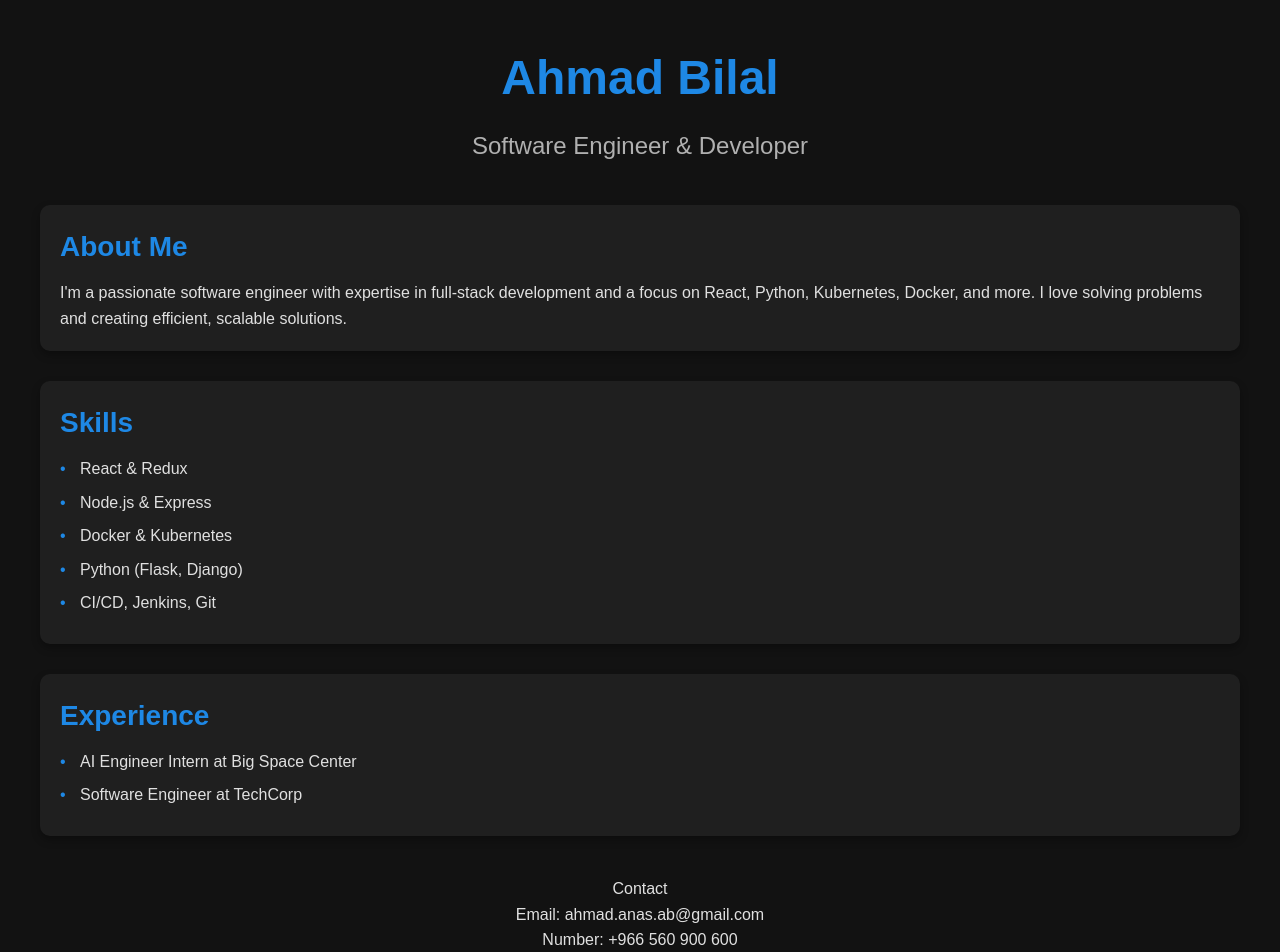
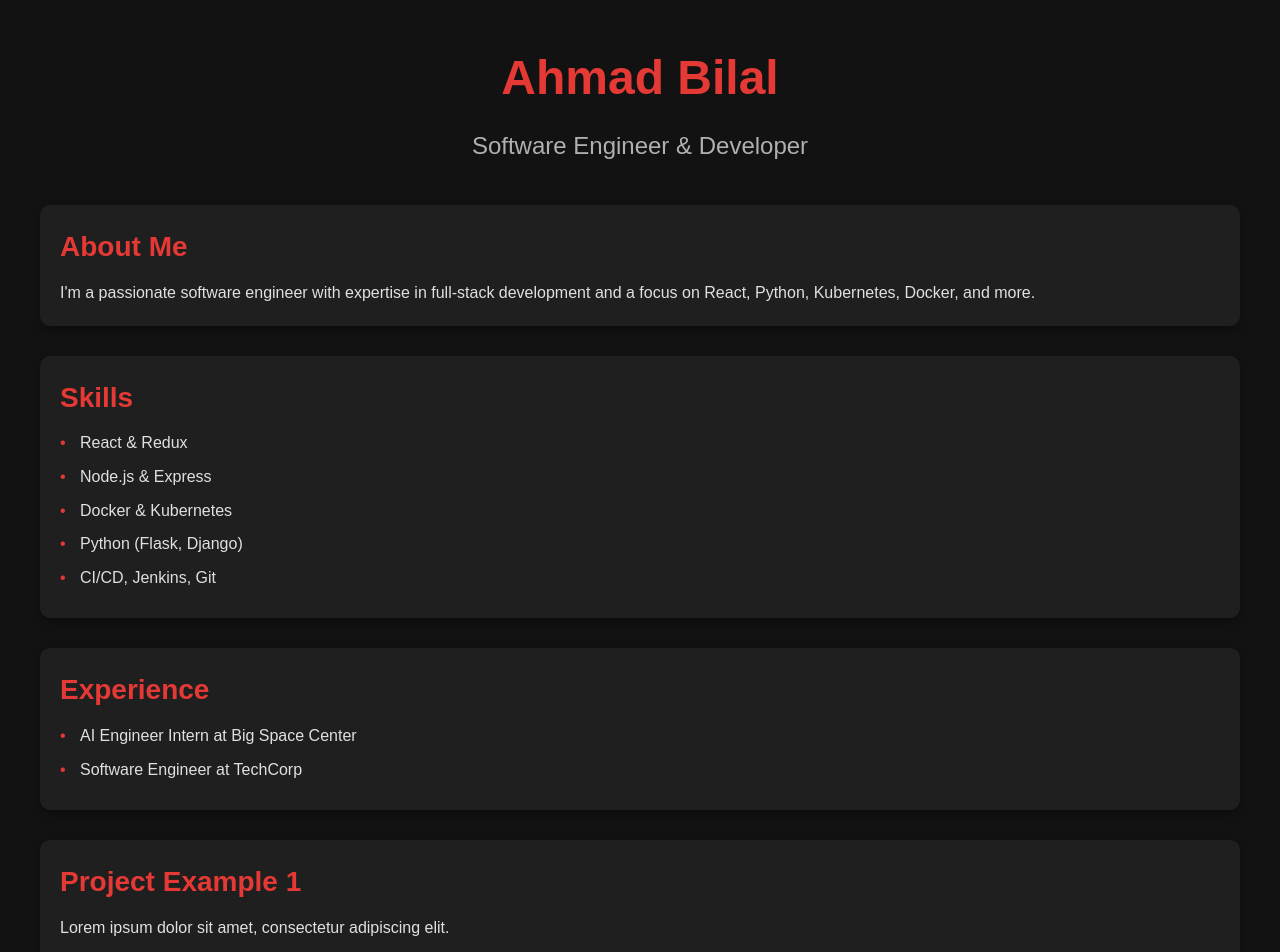
Before and after one commit to Abilal9/abilal.co, a React (Create React App) app: page / in a window 1280 px wide. Shown: the top 952 px of the page. Built offline with nearby package versions, Linux system fonts and the light colour scheme.

Commit message:
Updated Files

```diff
--- a/package.json
+++ b/package.json
@@ -9,6 +9,8 @@
     "@testing-library/user-event": "^13.5.0",
     "react": "^19.0.0",
     "react-dom": "^19.0.0",
+    "react-infinite-scroll-component": "^6.1.0",
+    "react-intersection-observer": "^9.16.0",
     "react-scripts": "5.0.1",
     "web-vitals": "^2.1.4"
   },
--- a/src/App.css
+++ b/src/App.css
@@ -1,4 +1,4 @@
-/* Global Styles */
+/* Basic reset and dark mode setup */
 * {
   margin: 0;
   padding: 0;
@@ -6,14 +6,14 @@
 }
 
 body {
-  font-family: 'Arial', sans-serif;
-  background-color: #121212; /* Dark background */
-  color: #f0f0f0; /* Light text color */
+  font-family: "Arial", sans-serif;
+  background-color: #121212;
+  color: #f0f0f0;
   line-height: 1.6;
   padding: 40px;
 }
 
-/* Header */
+/* Header styles */
 .App-header {
   text-align: center;
   margin-bottom: 40px;
@@ -22,33 +22,49 @@ body {
 .name {
   font-size: 3rem;
   font-weight: bold;
-  color: #1e88e5; /* Bright accent color */
+  color: #e53935;
 }
 
 .title {
   font-size: 1.5rem;
-  color: #b0b0b0; /* Lighter text */
+  color: #b0b0b0;
   margin-top: 10px;
 }
 
-/* Sections */
-section {
-  background-color: #1f1f1f; /* Darker section background */
+/* Section styles for fade effect */
+.fade-section {
+  background-color: #1f1f1f;
   border-radius: 10px;
   box-shadow: 0 4px 8px rgba(0, 0, 0, 0.3);
   padding: 20px;
   margin-bottom: 30px;
+  transition: opacity 0.6s ease, transform 0.6s ease;
+  opacity: 0;
+  transform: translateY(30px);
 }
 
+.fade-in {
+  opacity: 1;
+  transform: translateY(0);
+}
+
+.fade-out {
+  opacity: 0;
+  transform: translateY(30px);
+}
+
+/* Headings */
 h2 {
   font-size: 1.75rem;
-  color: #1e88e5; /* Bright accent color */
+  color: #e53935;
   margin-bottom: 10px;
 }
 
-p, ul {
+/* Text and lists */
+p,
+ul {
   font-size: 1rem;
-  color: #e0e0e0; /* Light text color */
+  color: #e0e0e0;
 }
 
 ul {
@@ -63,10 +79,10 @@ ul li {
 }
 
 ul li:before {
-  content: '•';
+  content: "•";
   position: absolute;
   left: 0;
-  color: #1e88e5; /* Bright accent color */
+  color: #e53935;
 }
 
 /* Footer */
@@ -77,10 +93,14 @@ footer {
 }
 
 footer a {
-  color: #1e88e5; /* Bright accent color */
+  color: #e53935;
   text-decoration: none;
 }
 
 footer a:hover {
   text-decoration: underline;
 }
+
+html {
+  scroll-behavior: smooth;
+}
--- a/src/App.js
+++ b/src/App.js
@@ -1,6 +1,29 @@
-import './App.css';
+import React from "react";
+import "./App.css";
+import { useInView } from "react-intersection-observer";
+import ProjectSection from "./ProjectSection"; // Adjust the path as needed
 
 function App() {
+  // Main sections useInView hooks
+  const { ref: aboutRef, inView: aboutInView } = useInView({
+    triggerOnce: false,
+    threshold: 0.3,
+  });
+  const { ref: skillsRef, inView: skillsInView } = useInView({
+    triggerOnce: false,
+    threshold: 0.3,
+  });
+  const { ref: experienceRef, inView: experienceInView } = useInView({
+    triggerOnce: false,
+    threshold: 0.3,
+  });
+
+  // List of 10 projects
+  const projects = Array.from({ length: 10 }, (_, index) => ({
+    title: `Project Example ${index + 1}`,
+    description: "Lorem ipsum dolor sit amet, consectetur adipiscing elit.",
+  }));
+
   return (
     <div className="App">
       <header className="App-header">
@@ -8,14 +31,22 @@ function App() {
         <p className="title">Software Engineer & Developer</p>
       </header>
 
-      <section className="About">
+      <section
+        ref={aboutRef}
+        className={`fade-section ${aboutInView ? "fade-in" : "fade-out"}`}
+      >
         <h2>About Me</h2>
         <p>
-          I'm a passionate software engineer with expertise in full-stack development and a focus on React, Python, Kubernetes, Docker, and more. I love solving problems and creating efficient, scalable solutions.
+          I'm a passionate software engineer with expertise in full-stack
+          development and a focus on React, Python, Kubernetes, Docker, and
+          more.
         </p>
       </section>
 
-      <section className="Skills">
+      <section
+        ref={skillsRef}
+        className={`fade-section ${skillsInView ? "fade-in" : "fade-out"}`}
+      >
         <h2>Skills</h2>
         <ul>
           <li>React & Redux</li>
@@ -26,7 +57,10 @@ function App() {
         </ul>
       </section>
 
-      <section className="Experience">
+      <section
+        ref={experienceRef}
+        className={`fade-section ${experienceInView ? "fade-in" : "fade-out"}`}
+      >
         <h2>Experience</h2>
         <ul>
           <li>AI Engineer Intern at Big Space Center</li>
@@ -34,12 +68,25 @@ function App() {
         </ul>
       </section>
 
+      {/* Use the ProjectSection component for each project */}
+      {projects.map((project, index) => (
+        <ProjectSection
+          key={index}
+          title={project.title}
+          description={project.description}
+        />
+      ))}
+
       <footer>
         <p>Contact</p>
         <p>Email: ahmad.anas.ab@gmail.com</p>
         <p>Number: +966 560 900 600</p>
         <p>
-          <a href="https://www.linkedin.com/in/ahmadanasbilal" target="_blank" rel="noopener noreferrer">
+          <a
+            href="https://www.linkedin.com/in/ahmadanasbilal"
+            target="_blank"
+            rel="noopener noreferrer"
+          >
             LinkedIn Profile
           </a>
         </p>
--- /dev/null
+++ b/src/ProjectSection.js
@@ -0,0 +1,18 @@
+import React from "react";
+import { useInView } from "react-intersection-observer";
+
+const ProjectSection = ({ title, description }) => {
+  const { ref, inView } = useInView({ triggerOnce: false, threshold: 0.3 });
+
+  return (
+    <section
+      ref={ref}
+      className={`fade-section ${inView ? "fade-in" : "fade-out"}`}
+    >
+      <h2>{title}</h2>
+      <p>{description}</p>
+    </section>
+  );
+};
+
+export default ProjectSection;
```
Also changed, not shown: 1 other file (tests, documents, lock files or other folders).
